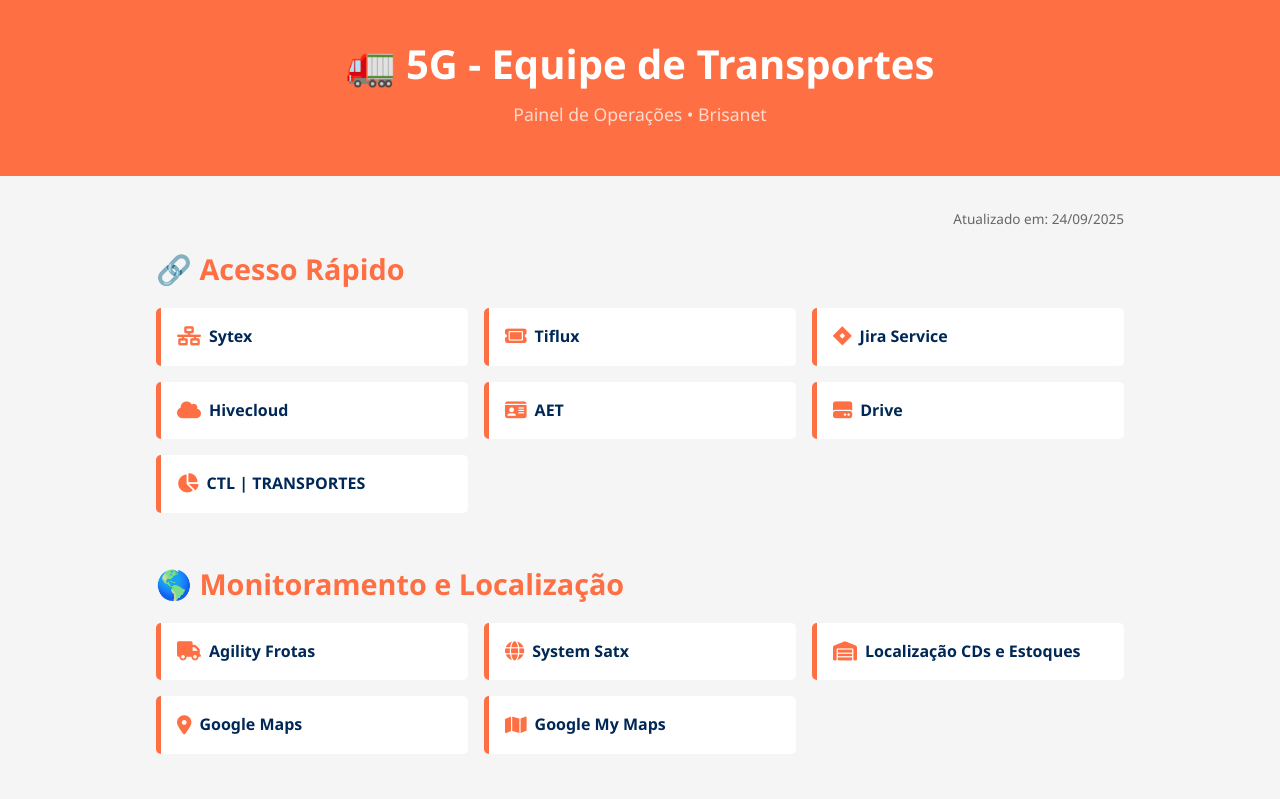
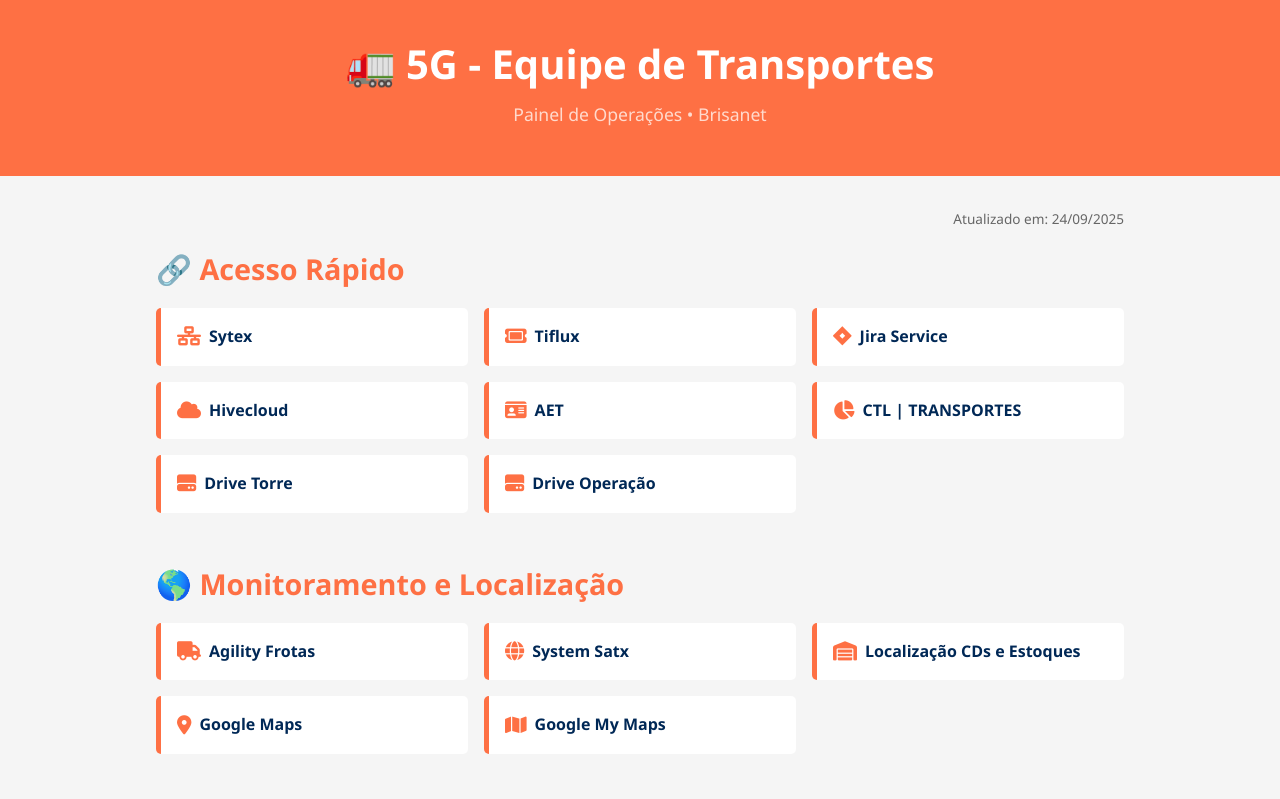
Before and after one commit to millenebrj95/5G---EQUIPE-DE-TRANSPORTES, a plain HTML site: page index.html in a window 1280 px wide. Shown: the top 799 px of the page. Drawn offline with Linux system fonts and the light colour scheme.

Commit message:
Update index.html

```diff
--- a/index.html
+++ b/index.html
@@ -26,8 +26,9 @@
 <a href="https://assets-brisanet.atlassian.net/servicedesk/customer/user/login?destination=portals" target="_blank"><i class="fa-brands fa-jira"></i> Jira Service</a>
 <a href="https://mdfe.hivecloud.com.br/selecao-ambiente/selecao-empresa" target="_blank"><i class="fa-solid fa-cloud"></i> Hivecloud</a>
 <a href="https://aetespecial.detran.ce.gov.br/usuarios/dashboard" target="_blank"><i class="fa-solid fa-id-card"></i> AET</a>
-<a href="https://drive.google.com/drive/folders/1aj-WosbgaqAwSR04QvkclGyMN9xXsvhE" target="_blank"><i class="fa-solid fa-hard-drive"></i> Drive</a>
 <a href="https://lookerstudio.google.com/u/0/reporting/a2e65ff3-17ae-4dea-901a-a8a9545d210f/page/p_ay22m0bced" target="_blank"><i class="fa-solid fa-chart-pie"></i> CTL | TRANSPORTES</a>
+<a href="https://drive.google.com/drive/folders/1aj-WosbgaqAwSR04QvkclGyMN9xXsvhE" target="_blank"><i class="fa-solid fa-hard-drive"></i> Drive Torre</a>
+<a href="https://drive.google.com/drive/folders/1aj-WosbgaqAwSR04QvkclGyMN9xXsvhE" target="_blank"><i class="fa-solid fa-hard-drive"></i> Drive Operação</a>
 </div>
 </section>
 
```
